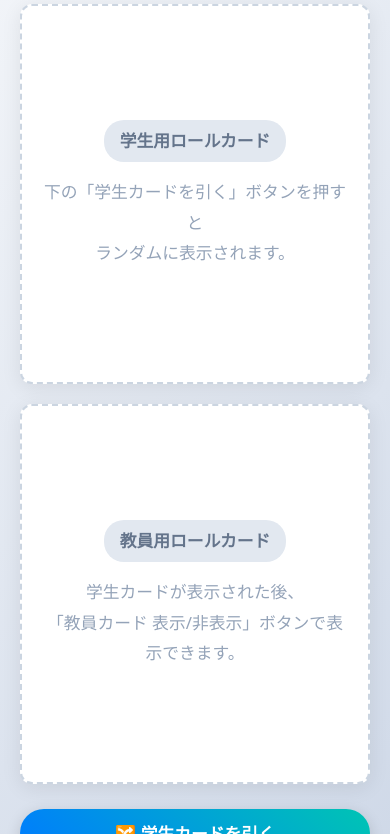
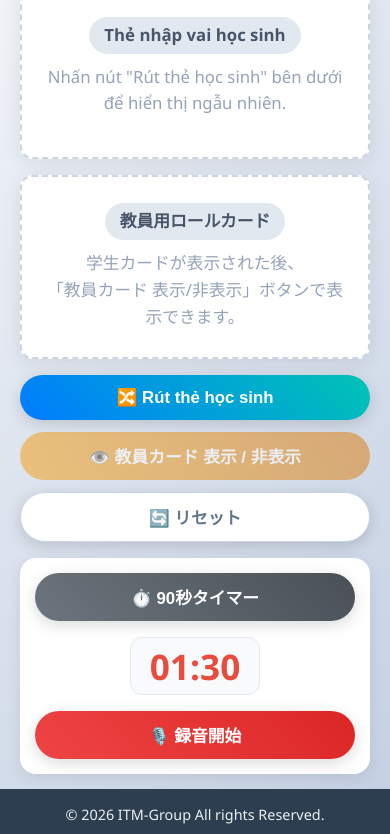
Before and after one commit to ITM-kaiwa/IRODORI, a plain HTML site: page index.html in a window 390 px wide. Shown: the part 148-982 px from the top of the page. Drawn offline with Linux system fonts and the light colour scheme.

Commit message:
Refactor styles and update text content in index.html
Updated styles for various elements in index.html to improve layout and responsiveness. Translated some text content to Vietnamese.

```diff
--- a/index.html
+++ b/index.html
@@ -22,29 +22,29 @@ body {
 .container {
   max-width: 1050px;
   width: 100%;
-  padding: 20px;
-  margin-top: 10px;
+  padding: 15px 20px;
+  margin-top: 5px;
 }
 h1 {
   text-align: center;
   color: #2c3e50;
-  font-size: 2.2em;
-  margin-bottom: 20px;
+  font-size: 1.9em;
+  margin-bottom: 15px;
   letter-spacing: 1.5px;
   text-shadow: 1px 1px 2px rgba(0, 0, 0, 0.1);
 }
 
-/* 2枚のカード表示エリア（横並び） */
+/* 2枚のカード表示エリア（高さを抑えてボタンを見えるように改善） */
 .cards-container {
   display: grid;
   grid-template-columns: 1fr 1fr;
-  gap: 20px;
-  margin-bottom: 25px;
+  gap: 16px;
+  margin-bottom: 16px;
 }
 .role-card {
   background-color: #ffffff;
   border-radius: 12px;
-  min-height: 480px;
+  min-height: 200px; /* デフォルトの高さを大幅にコンパクト化 */
   box-shadow: 0 4px 20px rgba(0, 0, 0, 0.08);
   border: 2px dashed #cbd5e1;
   display: flex;
@@ -54,6 +54,7 @@ h1 {
 }
 .role-card.has-content {
   border: 1px solid #94a3b8;
+  min-height: auto; /* コンテンツ描画時は自動でフィット */
 }
 
 /* 空状態のプレースホルダー */
@@ -63,25 +64,26 @@ h1 {
   justify-content: center;
   align-items: center;
   height: 100%;
+  min-height: 180px;
   color: #94a3b8;
-  padding: 40px 20px;
+  padding: 20px;
   text-align: center;
   font-size: 1.05em;
-  line-height: 1.8;
+  line-height: 1.6;
 }
 .card-empty-placeholder .badge {
   display: inline-block;
-  padding: 6px 16px;
+  padding: 5px 15px;
   border-radius: 20px;
   background-color: #e2e8f0;
-  color: #64748b;
+  color: #475569;
   font-weight: bold;
-  margin-bottom: 15px;
+  margin-bottom: 10px;
 }
 
 /* カードの中身（実際の試験カード風デザイン） */
 .card-header-bar {
-  background-color: #bdd78e; /* 画像のオリーブグリーン色 */
+  background-color: #bdd78e;
   color: #1e3a1e;
   padding: 10px 15px;
   font-size: 1.1em;
@@ -92,18 +94,18 @@ h1 {
   align-items: center;
 }
 .card-body {
-  padding: 20px;
+  padding: 18px;
   flex-grow: 1;
   display: flex;
   flex-direction: column;
-  gap: 15px;
+  gap: 14px;
 }
 .role-title {
   border-bottom: 2px solid #e2e8f0;
-  padding-bottom: 10px;
+  padding-bottom: 8px;
 }
 .role-title-jp {
-  font-size: 1.3em;
+  font-size: 1.25em;
   font-weight: bold;
   color: #1e293b;
 }
@@ -118,7 +120,7 @@ h1 {
 .instruction-box {
   background-color: #f8fafc;
   border-radius: 10px;
-  padding: 14px 16px;
+  padding: 12px 15px;
   border-left: 4px solid #007BFF;
 }
 .instruction-box.jp-box {
@@ -131,7 +133,7 @@ h1 {
   font-weight: bold;
   padding: 2px 8px;
   border-radius: 6px;
-  margin-bottom: 8px;
+  margin-bottom: 6px;
   text-transform: uppercase;
 }
 .tag-vn {
@@ -162,7 +164,7 @@ h1 {
   flex-shrink: 0;
 }
 
-/* ルビの読みやすさ */
+/* ルビ設定 */
 ruby {
   ruby-align: center;
 }
@@ -178,7 +180,7 @@ rt {
   justify-content: center;
   align-items: center;
   gap: 12px;
-  margin-bottom: 20px;
+  margin-bottom: 16px;
 }
 button {
   padding: 12px 24px;
@@ -230,8 +232,7 @@ button:disabled {
   justify-content: center;
   align-items: center;
   gap: 16px;
-  margin-top: 15px;
-  padding: 18px;
+  padding: 15px;
   background-color: #ffffff;
   border-radius: 16px;
   box-shadow: 0 4px 15px rgba(0, 0, 0, 0.08);
@@ -248,7 +249,7 @@ button:disabled {
   border: 1px solid #e2e8f0;
 }
 
-/* 録音ボタンの録音中状態 */
+/* 録音ボタンのスタイル */
 .btn-record {
   background: linear-gradient(45deg, #ef4444, #dc2626);
   color: white;
@@ -290,7 +291,7 @@ button:disabled {
 
 footer {
   margin-top: auto;
-  padding: 20px;
+  padding: 16px;
   width: 100%;
   text-align: center;
   background-color: #2c3e50;
@@ -303,7 +304,7 @@ footer {
     grid-template-columns: 1fr;
   }
   .role-card {
-    min-height: 380px;
+    min-height: 160px;
   }
   button {
     width: 100%;
@@ -323,11 +324,11 @@ footer {
   <!-- 2枚のカード領域（左：学生、右：教員） -->
   <div class="cards-container">
 
-    <!-- 左側：学生用カード -->
+    <!-- 左側：学生用カード（ベトナム語のみの案内文） -->
     <div class="role-card" id="studentCard">
       <div class="card-empty-placeholder">
-        <span class="badge">学生用ロールカード</span>
-        <p>下の「学生カードを引く」ボタンを押すと<br>ランダムに表示されます。</p>
+        <span class="badge">Thẻ nhập vai học sinh</span>
+        <p>Nhấn nút "Rút thẻ học sinh" bên dưới<br>để hiển thị ngẫu nhiên.</p>
       </div>
     </div>
 
@@ -341,9 +342,9 @@ footer {
 
   </div>
 
-  <!-- 操作ボタングループ -->
+  <!-- 操作ボタングループ（学生カードボタンをベトナム語に変更） -->
   <div class="controls-container">
-    <button class="btn-primary" onclick="drawRandomStudentCard()">🔀 学生カードを引く</button>
+    <button class="btn-primary" onclick="drawRandomStudentCard()">🔀 Rút thẻ học sinh</button>
     <button class="btn-teacher" id="toggleTeacherBtn" onclick="toggleTeacherCard()" disabled>👁️ 教員カード 表示 / 非表示</button>
     <button class="btn-reset" onclick="resetAll()">🔄 リセット</button>
   </div>
@@ -366,7 +367,7 @@ footer {
 
 </div>
 
-<!-- アラート音声ファイル（index.htmlと同じリポジトリ・フォルダ内から再生） -->
+<!-- アラート音声ファイル -->
 <audio id="alertSound" src="2869-preview.mp3" preload="auto"></audio>
 
 <footer>
@@ -399,11 +400,9 @@ function drawRandomStudentCard() {
     return;
   }
 
-  // ランダムに選択
   const randomIndex = Math.floor(Math.random() * rolePlayData.length);
   currentCardData = rolePlayData[randomIndex];
 
-  // 学生カードを描画（ベトナム語が上、下に日本語訳）
   const studentEl = document.getElementById("studentCard");
   studentEl.classList.add("has-content");
 
@@ -506,13 +505,13 @@ function resetAll() {
   currentCardData = null;
   isTeacherCardVisible = false;
 
-  // 左右のカードを初期化
+  // 左右のカードを初期化（学生側はベトナム語プレースホルダー）
   const studentEl = document.getElementById("studentCard");
   studentEl.classList.remove("has-content");
   studentEl.innerHTML = `
     <div class="card-empty-placeholder">
-      <span class="badge">学生用ロールカード</span>
-      <p>下の「学生カードを引く」ボタンを押すと<br>ランダムに表示されます。</p>
+      <span class="badge">Thẻ nhập vai học sinh</span>
+      <p>Nhấn nút "Rút thẻ học sinh" bên dưới<br>để hiển thị ngẫu nhiên.</p>
     </div>
   `;
 
@@ -523,7 +522,7 @@ function resetAll() {
   clearInterval(timerInterval);
   document.getElementById("timerDisplay").textContent = "01:30";
 
-  // 録音停止（録音中の場合）
+  // 録音停止
   if (isRecording) {
     toggleRecording();
   }
@@ -572,7 +571,7 @@ async function toggleRecording() {
   const playbackArea = document.getElementById("recordingPlaybackArea");
 
   if (!isRecording) {
-    // 【1回目】録音開始
+    // 録音開始
     try {
       const stream = await navigator.mediaDevices.getUserMedia({ audio: true });
       mediaRecorder = new MediaRecorder(stream);
@@ -586,14 +585,12 @@ async function toggleRecording() {
         const audioBlob = new Blob(audioChunks, { type: "audio/webm" });
         const audioUrl = URL.createObjectURL(audioBlob);
 
-        // 再生プレイヤーと保存リンクを設定
         const player = document.getElementById("recordedAudioPlayer");
         const downloadLink = document.getElementById("downloadRecordLink");
         player.src = audioUrl;
         downloadLink.href = audioUrl;
         playbackArea.style.display = "block";
 
-        // マイク入力を解放
         stream.getTracks().forEach(track => track.stop());
       };
 
@@ -601,7 +598,6 @@ async function toggleRecording() {
       isRecording = true;
       recordStartTime = Date.now();
 
-      // ボタン表示切り替え（点滅 & 経過秒数）
       recordBtn.classList.add("recording-active");
       recordBtn.innerHTML = `⏹️ 録音停止 (<span id="recSeconds">00:00</span>)`;
 
@@ -617,7 +613,7 @@ async function toggleRecording() {
       alert("マイクの使用が許可されていないか、対応していないブラウザです:\n" + err.message);
     }
   } else {
-    // 【2回目】録音停止
+    // 録音停止
     if (mediaRecorder && mediaRecorder.state !== "inactive") {
       mediaRecorder.stop();
     }
```
